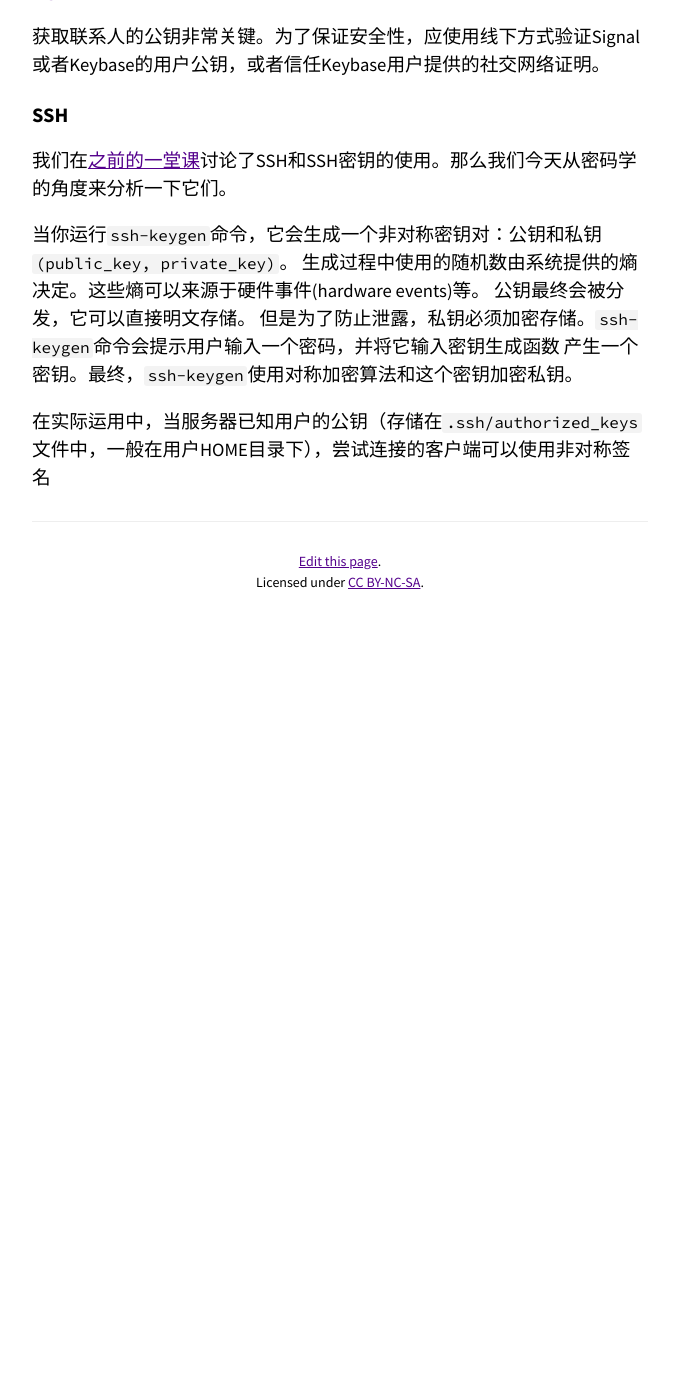
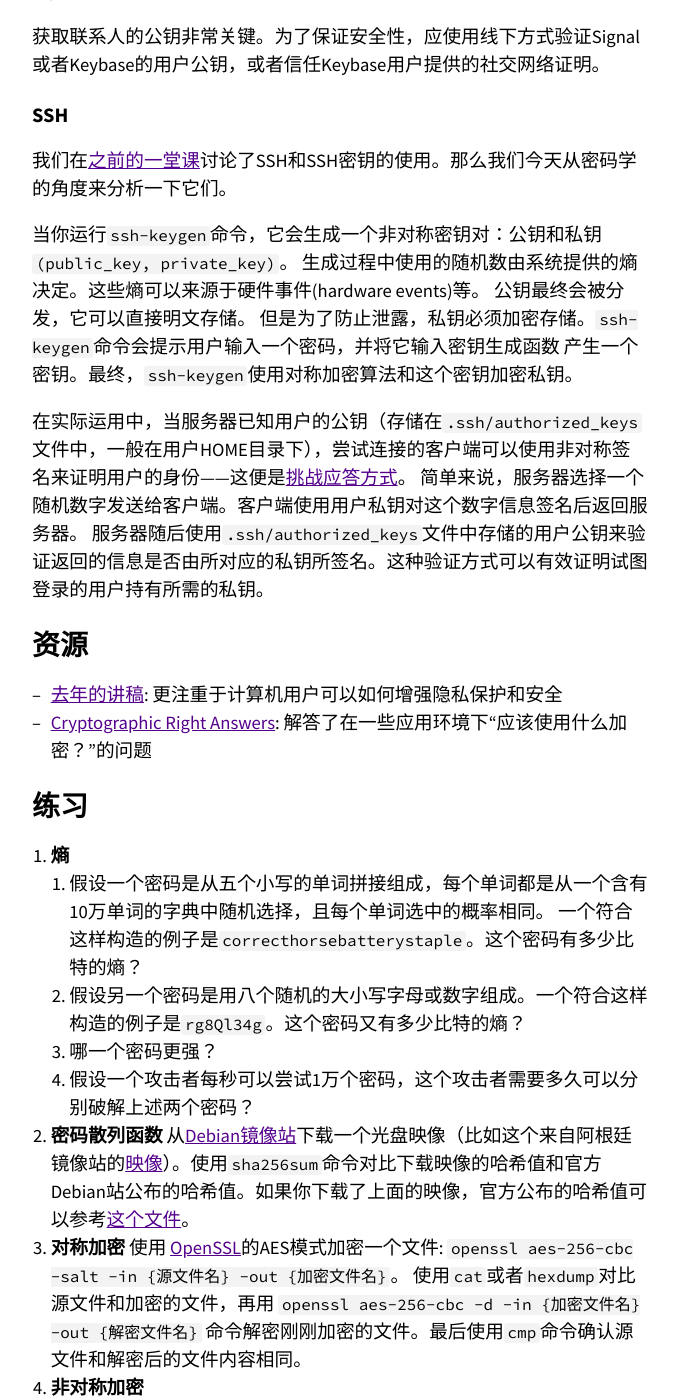
Before and after one commit to missing-semester-cn/missing-semester-cn.github.io, a Jekyll site: the page built from _2020/security.md, in a window 1280 px wide and 1400 px high, scrolled down 6404 px. Shown: the whole window, without its empty margins (300-978 px from the left). Built offline with Jekyll 4.4.1, drawn with Linux system fonts in a browser that asks for light colours; before the commit the page ends 7034 px from its top, so only the background shows below that; some of the changed text lies outside the part shown.

Commit message:
fix security

```diff
--- a/_2020/security.md
+++ b/_2020/security.md
@@ -213,4 +213,40 @@ Windows的[BitLocker](https://fossbytes.com/enable-full-disk-encryption-windows-
 但是为了防止泄露，私钥必须加密存储。`ssh-keygen`命令会提示用户输入一个密码，并将它输入密钥生成函数
 产生一个密钥。最终，`ssh-keygen`使用对称加密算法和这个密钥加密私钥。
 
-在实际运用中，当服务器已知用户的公钥（存储在`.ssh/authorized_keys`文件中，一般在用户HOME目录下），尝试连接的客户端可以使用非对称签名
+在实际运用中，当服务器已知用户的公钥（存储在`.ssh/authorized_keys`文件中，一般在用户HOME目录下），尝试连接的客户端可以使用非对称签名来证明用户的身份——这便是[挑战应答方式](https://en.wikipedia.org/wiki/Challenge%E2%80%93response_authentication)。
+简单来说，服务器选择一个随机数字发送给客户端。客户端使用用户私钥对这个数字信息签名后返回服务器。
+服务器随后使用`.ssh/authorized_keys`文件中存储的用户公钥来验证返回的信息是否由所对应的私钥所签名。这种验证方式可以有效证明试图登录的用户持有所需的私钥。
+
+{% comment %}
+extra topics, if there's time
+
+security concepts, tips
+- biometrics
+- HTTPS
+{% endcomment %}
+
+# 资源
+
+- [去年的讲稿](/2019/security/): 更注重于计算机用户可以如何增强隐私保护和安全
+- [Cryptographic Right Answers](https://latacora.micro.blog/2018/04/03/cryptographic-right-answers.html):
+解答了在一些应用环境下“应该使用什么加密？”的问题
+
+# 练习
+
+1. **熵**
+    1. 假设一个密码是从五个小写的单词拼接组成，每个单词都是从一个含有10万单词的字典中随机选择，且每个单词选中的概率相同。
+       一个符合这样构造的例子是`correcthorsebatterystaple`。这个密码有多少比特的熵？
+    1. 假设另一个密码是用八个随机的大小写字母或数字组成。一个符合这样构造的例子是`rg8Ql34g`。这个密码又有多少比特的熵？
+    1. 哪一个密码更强？
+    1. 假设一个攻击者每秒可以尝试1万个密码，这个攻击者需要多久可以分别破解上述两个密码？
+1. **密码散列函数** 从[Debian镜像站](https://www.debian.org/CD/http-ftp/)下载一个光盘映像（比如这个来自阿根廷镜像站的[映像](http://debian.xfree.com.ar/debian-cd/10.2.0/amd64/iso-cd/debian-10.2.0-amd64-netinst.iso)）。使用`sha256sum`命令对比下载映像的哈希值和官方Debian站公布的哈希值。如果你下载了上面的映像，官方公布的哈希值可以参考[这个文件](https://cdimage.debian.org/debian-cd/current/amd64/iso-cd/SHA256SUMS)。
+1. **对称加密** 使用
+   [OpenSSL](https://www.openssl.org/)的AES模式加密一个文件: `openssl aes-256-cbc -salt -in {源文件名} -out {加密文件名}`。
+   使用`cat`或者`hexdump`对比源文件和加密的文件，再用 `openssl aes-256-cbc -d -in {加密文件名} -out
+   {解密文件名}` 命令解密刚刚加密的文件。最后使用`cmp`命令确认源文件和解密后的文件内容相同。
+1. **非对称加密**
+    1. 在你自己的电脑上使用更安全的[ED25519算法](https://wiki.archlinux.org/index.php/SSH_keys#Ed25519)生成一组[SSH
+       密钥对](https://www.digitalocean.com/community/tutorials/how-to-set-up-ssh-keys--2)。为了确保私钥不使用时的安全，一定使用密码加密你的私钥。
+    1. [配置GPG](https://www.digitalocean.com/community/tutorials/how-to-use-gpg-to-encrypt-and-sign-messages)。
+    1. 给Anish发送一封加密的电子邮件（[Anish的公钥](https://keybase.io/anish)）。
+    1. 使用`git commit -C`命令签名一个Git提交，并使用`git show --show-signature`命令验证这个提交的签名。或者，使用`git tag -s`命令签名一个Git标签，并使用`git tag -v`命令验证标签的签名。
```
